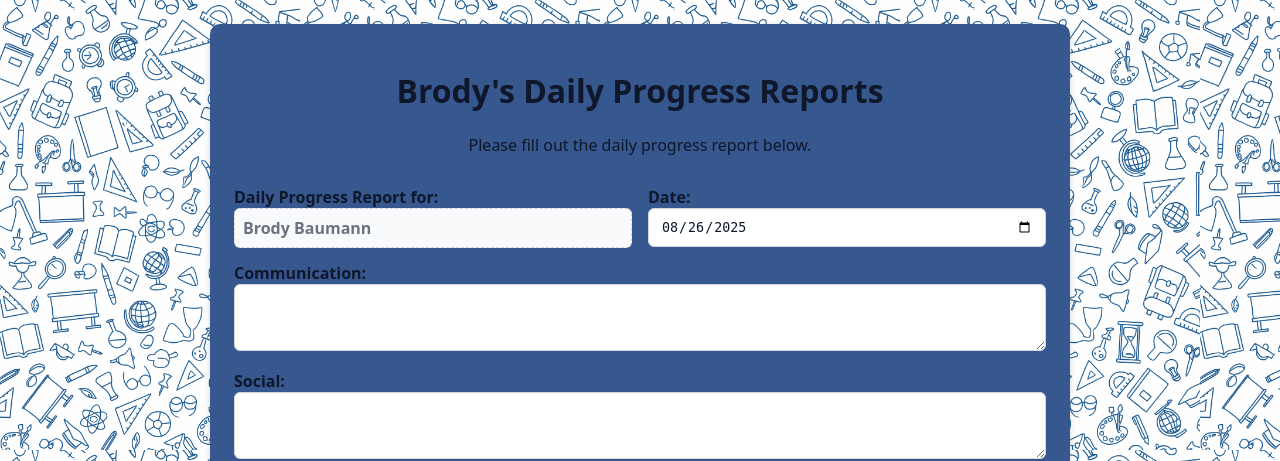
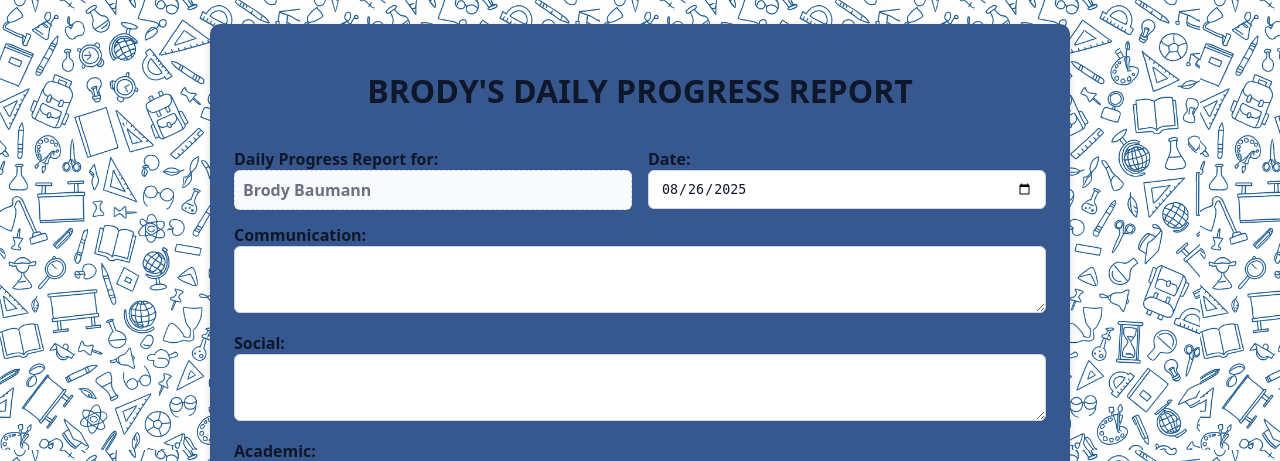
Before and after one commit to Brodymann/brodys-daily-reports, a PHP site: page /index.php in a window 1280 px wide. Shown: the top 461 px of the page. Run offline with PHP 8.4, Linux system fonts and the light colour scheme.

Commit message:
rEMOVED 'Please fill out the daily progress report below.'

```diff
--- a/config.php
+++ b/config.php
@@ -4,12 +4,12 @@ declare(strict_types=1);
 session_start();
 
 // TODO: fill with your DreamHost credentials
-const DB_HOST = 'mysql-1.kylebaumann.com';   // e.g., mysql-1.kylebaumann.com
+const DB_HOST = 'mysql-1.kylebaumann.com';
 const DB_NAME = 'brody_reports';
 const DB_USER = 'brody_user';
 const DB_PASS = 'B0dy!m00vin81';
 
-const APP_NAME = "Brody's Daily Progress Reports";
+const APP_NAME = "BRODY'S DAILY PROGRESS REPORT";
 const ADMIN_EMAIL_FROM = 'admin@brodys.site'; // optional
 
 function db(): PDO {
--- a/index.php
+++ b/index.php
@@ -10,7 +10,7 @@
 <body>
   <div class="container">
     <h1><?=h(APP_NAME)?></h1>
-    <p>Please fill out the daily progress report below.</p>
+
 
     <?php if (!empty($_GET['ok'])): ?>
       <div class="success">Report submitted. Thank you!</div>
```
